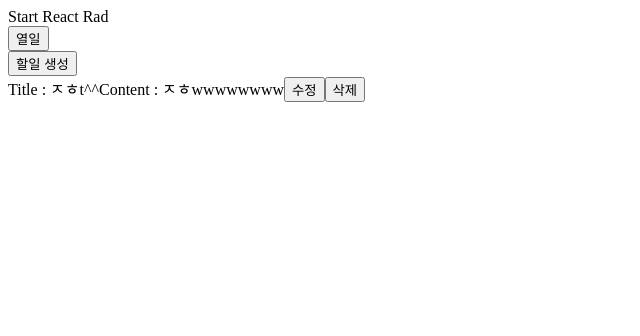
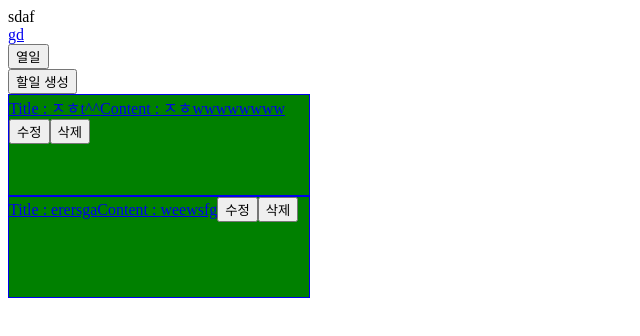
Before and after one commit to xfrnk2/react_practice, a React (Create React App) app: page /todolist in a window 1280 px wide. Shown: the top 336 px of the page, without its empty margins (0-640 px from the left). Built offline with nearby package versions, Linux system fonts and the light colour scheme; data requests are answered from the project's data file.

Commit message:
Link만으로 div를 감싸니 div 클릭시 오로지 link to로만 이동하는 문제 발생

```diff
--- a/db.json
+++ b/db.json
@@ -4,6 +4,11 @@
       "title": "ㅈㅎt^^",
       "content": "ㅈㅎwwwwwwww",
       "id": 1
+    },
+    {
+      "title": "erersga",
+      "content": "weewsfg",
+      "id": 2
     }
   ]
 }
--- a/package.json
+++ b/package.json
@@ -9,6 +9,7 @@
     "axios": "^0.21.0",
     "react": "^17.0.1",
     "react-dom": "^17.0.1",
+    "react-router-dom": "^5.2.0",
     "react-scripts": "4.0.1",
     "web-vitals": "^0.2.4"
   },
--- a/public/style.css
+++ b/public/style.css
@@ -1 +1,2 @@
 .child {margin-bottom:20px; padding:60px; background-color:gray;}
+.todo-box {height:100px; width:300px; background:green; border:1px solid; cursor: pointer;}
--- a/src/App.js
+++ b/src/App.jsx
@@ -1,11 +1,13 @@
-import TodoList from './todo/todolist';
+// import TodoList from './todo/todolist';
 // import Parent from './family/Parent'
+import Navigation from './todo/navigation';
 
 function App() {
   return (
     <div className='App'>
-      Start React Rad
-      <TodoList></TodoList>
+      sdaf
+      <Navigation></Navigation>
+      {/* <TodoList></TodoList> */}
       {/* <Parent></Parent> */}
     </div>
   );
--- /dev/null
+++ b/src/todo/navigation.jsx
@@ -0,0 +1,18 @@
+import TodoDetail from './tododetail';
+import TodoList from './todolist';
+import { BrowserRouter, Route, Link } from 'react-router-dom';
+
+
+const Navigation = () => {
+
+    return (
+        <div>
+            <BrowserRouter>
+            <Link to={"/todolist"}>gd</Link>
+            <Route path="/todolist" component={TodoList}></Route>
+            <Route path="/tododetail/:todoinfo" component={TodoDetail}></Route>
+            </BrowserRouter>
+        </div>
+    )
+}
+export default Navigation
--- a/src/todo/todo.jsx
+++ b/src/todo/todo.jsx
@@ -1,5 +1,6 @@
 import React, {useState, Fragment} from 'react';
 import axios from 'axios';
+import { BrowserRouter, Route, Link } from 'react-router-dom';
 
 const Todo = ({todo, todos, setTodos}) => {
     const [editMode, setEditMode] = useState(false);
@@ -53,7 +54,9 @@ const Todo = ({todo, todos, setTodos}) => {
     }
 
     return (
-    <div>
+
+    <Link to={`/tododetail/${todo.id}`}>
+    <div className="todo-box">
         {editMode?
            <form onSubmit={(event) => {update(event)}}>
             <input type="text" name="title" value={form.title} placeholder="할일 제목" onChange={(event) => changeForm(event)}></input>
@@ -70,6 +73,8 @@ const Todo = ({todo, todos, setTodos}) => {
         </div>
         }
     </div>
+    </Link>
+
     )
 }
 export default Todo
--- /dev/null
+++ b/src/todo/tododetail.jsx
@@ -0,0 +1,27 @@
+import axios from 'axios';
+import {useEffect, useState} from 'react';
+
+const TodoDetail = ({match}) => {
+    const [out, setOut] = useState('')
+
+
+    useEffect( () => {
+        axios.get('/todos/'+match.params.todoinfo)
+        .then((response) => {
+            setOut(response.data);
+        })
+        .catch((error) => {
+            console.log(error)
+        })
+
+    }, []);
+
+    return (
+        <div>
+            Title : {out.title}
+            Content : {out.content}
+        </div>
+    )
+
+}
+export default TodoDetail
--- a/src/todo/todolist.jsx
+++ b/src/todo/todolist.jsx
@@ -44,6 +44,7 @@ const TodoList = ({}) => {
                 } else {
                     console.log('제목과 내용이 모두 입력되지 않았습니다.')
                 }
+            changeWritingMode()
             })
             .catch((error) => {
                 console.log(error)
```
Also changed, not shown: public/index.html (line endings or trailing spaces), 2 other files (tests, documents, lock files or other folders).
